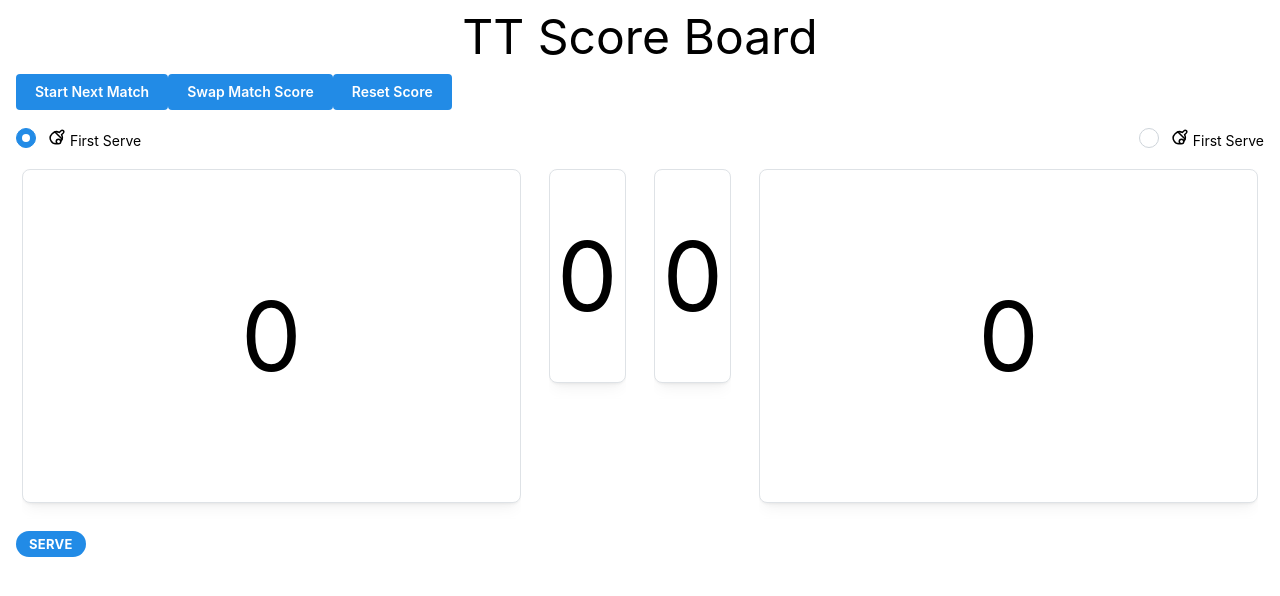
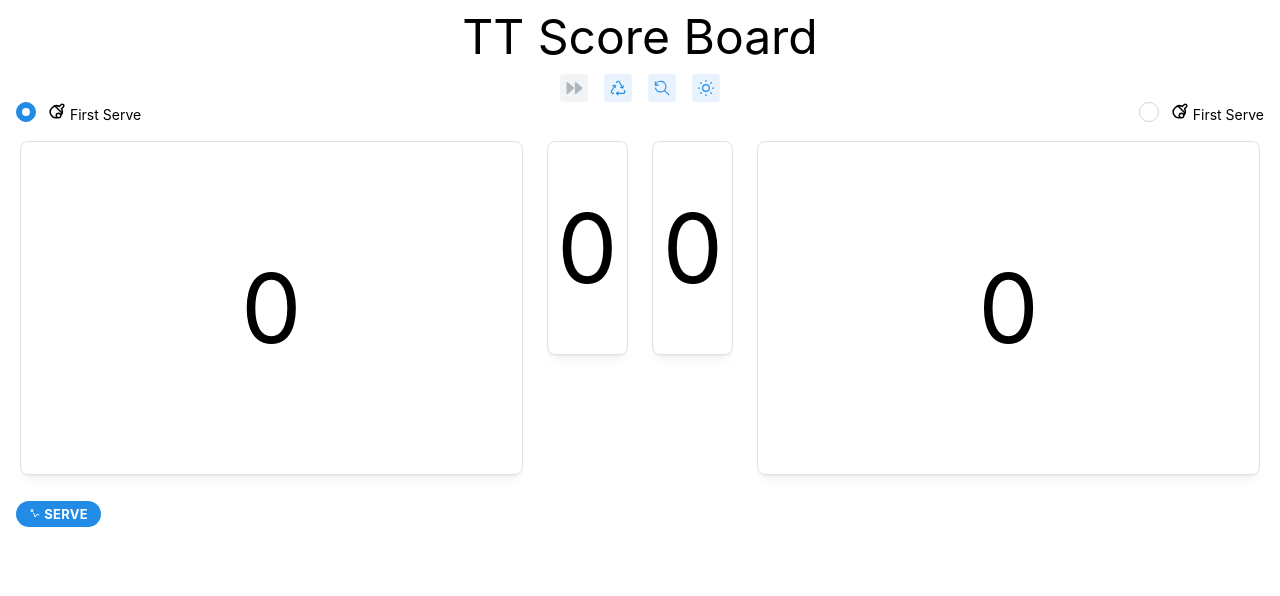
Before and after one commit to r48n34/Modern-Table-Tennis-Score-Board, a React (Vite) app: page / in a window 1280 px wide. Shown: the top 596 px of the page. Built offline with nearby package versions, Linux system fonts and the light colour scheme.

Commit message:
Add items

```diff
--- a/package.json
+++ b/package.json
@@ -13,6 +13,7 @@
     "@mantine/carousel": "^7.1.7",
     "@mantine/core": "^7.1.7",
     "@mantine/hooks": "^7.1.7",
+    "@mantine/notifications": "^7.1.7",
     "@react-spring/web": "^9.7.3",
     "@tabler/icons-react": "^2.40.0",
     "@use-gesture/react": "^10.3.0",
--- a/src/components/BigScoreBoard.tsx
+++ b/src/components/BigScoreBoard.tsx
@@ -1,17 +1,14 @@
 import { useEffect, useState } from "react";
-import { Container, Grid, Text, Badge, Button, Radio, Group } from "@mantine/core"
+// import { notifications } from '@mantine/notifications';
+
+import { Container, Grid, Text, Badge, Radio, Group, Space, ActionIcon, Tooltip } from "@mantine/core"
 import ScoreDrag from "./ScoreDrag"
 import { EmblaCarouselType } from "embla-carousel-react";
-import { isEven } from "../utils/commonUtils";
-import { IconPingPong, IconSwords } from "@tabler/icons-react";
-import { determineWhoWin } from "../utils/tableTennisUtils";
 
-type ScoreObject = {
-    leftPlayerScore: number,
-    leftPlayerMatchScore: number,
-    rightPlayerScore: number,
-    rightPlayerMatchScore: number
-}
+import { IconBounceLeft, IconBounceRight, IconPingPong, IconPlayerTrackNextFilled, IconRecycle, IconSwords, IconZoomReset } from "@tabler/icons-react";
+import { determineWhoServe, determineWhoWin } from "../utils/tableTennisUtils";
+import { ScoreObject } from "../interface/tableTennisInterface";
+import ColorToggleBtn from "./common/ColorToggleBtn";
 
 function BigScoreBoard(){
 
@@ -31,7 +28,7 @@ function BigScoreBoard(){
         rightPlayerMatchScore: 0
     });
 
-    const [ whoServe, setWhoServe ] = useState<"left" | "right" >("left");
+    const [ whoServe, setWhoServe ] = useState<"left" | "right">("left");
     const [ isCurrentFirstPlayerServe, setIsCurrentFirstPlayerServe ] = useState<boolean>(true);
 
     function changeScore(score: number, player: keyof ScoreObject){
@@ -44,20 +41,8 @@ function BigScoreBoard(){
     }
 
     function determineWhoServeWithScore(playersScore: ScoreObject, firstPlayerServe: boolean){
-        const totalScore = playersScore["leftPlayerScore"] + playersScore["rightPlayerScore"];
-        const players = firstPlayerServe ? ["first", "second"] : ["second", "first"];
-
-        let whoServe: string = "";
-
-        if(playersScore["leftPlayerScore"] >= 10 && playersScore["rightPlayerScore"] >= 10){ // Deuce
-            whoServe = totalScore % 2 === 0 ? players[0] : players[1]
-        }
-        else{ // Normal
-            const finalScoreDetermine = isEven(totalScore) ? totalScore : totalScore - 1;
-            whoServe = finalScoreDetermine % 4 === 0 ? players[0] : players[1]
-        }
-
-        setIsCurrentFirstPlayerServe(whoServe === "first")
+        let whoServe = determineWhoServe(playersScore, firstPlayerServe);
+        setIsCurrentFirstPlayerServe(whoServe === "left");
     }
 
     function resetScore(){
@@ -72,6 +57,17 @@ function BigScoreBoard(){
     }
 
     function nextMatctStart(){
+        // const whoWon = determineWhoWin(playersScore["leftPlayerScore"], playersScore["rightPlayerScore"]);
+        // if( whoWon === "" ){
+
+        //     notifications.show({
+        //         color: 'red',
+        //         title: 'Error',
+        //         message: 'The score match have not end yet.',
+        //     })
+
+        //     return;
+        // }
 
         const newLeftScore = playersScore["rightPlayerMatchScore"]
         const newRightScore = playersScore["leftPlayerMatchScore"]
@@ -94,7 +90,7 @@ function BigScoreBoard(){
     }
 
     function swapMatchScore(){
-        const newLeftScore = playersScore["rightPlayerMatchScore"]
+        const newLeftScore  = playersScore["rightPlayerMatchScore"]
         const newRightScore = playersScore["leftPlayerMatchScore"]
 
         setPlayersScore(v => ({
@@ -120,29 +116,31 @@ function BigScoreBoard(){
                 TT Score Board
             </Text>
 
-            <Button
-                variant="filled"
-                onClick={() => nextMatctStart()}
-                mb={18}
-            >
-                Start Next Match
-            </Button>
+            <Group justify="center">
+                <Tooltip label="Start Next Match">
+                <ActionIcon variant="light" aria-label="Start Next Match" onClick={() => nextMatctStart()} disabled={determineWhoWin(playersScore["leftPlayerScore"], playersScore["rightPlayerScore"]) === ""} >
+                    <IconPlayerTrackNextFilled style={{ width: '70%', height: '70%' }} stroke={1.5} />
+                </ActionIcon>
+                </Tooltip>
 
-            <Button
-                variant="filled"
-                onClick={() => swapMatchScore()}
-                mb={18}
-            >
-                Swap Match Score
-            </Button>
 
-            <Button
-                variant="filled"
-                onClick={() => resetScore()}
-                mb={18}
-            >
-                Reset Score
-            </Button>
+                <Tooltip label="Swap Match Score">
+                <ActionIcon variant="light" aria-label="Swap Match Score" onClick={() => swapMatchScore()} >
+                    <IconRecycle style={{ width: '70%', height: '70%' }} stroke={1.5} />
+                </ActionIcon>
+                </Tooltip>
+
+
+                <Tooltip label="Reset Score">
+                <ActionIcon variant="light" aria-label="Reset Score" onClick={() => resetScore()} >
+                    <IconZoomReset style={{ width: '70%', height: '70%' }} stroke={1.5} />
+                </ActionIcon>
+                </Tooltip>
+
+                <ColorToggleBtn />
+            </Group>
+
+
 
             <Radio.Group
                 value={whoServe}
@@ -150,8 +148,8 @@ function BigScoreBoard(){
                 withAsterisk
             >
                 <Group justify="space-between">
-                    <Radio value="left"  label={ <><IconPingPong size={18}/> First Serve</>} />
-                    <Radio value="right" label={ <><IconPingPong size={18}/> First Serve</>} />
+                    <Radio value="left"  label={ <><IconPingPong size={18}/> First Serve </>} />
+                    <Radio value="right" label={ <><IconPingPong size={18}/> First Serve </>} />
                 </Group>
             </Radio.Group>
 
@@ -162,7 +160,13 @@ function BigScoreBoard(){
                         player={"leftPlayerScore"}
                         setEmbla={setEmblaLeftScore}
                     />
-                    {isCurrentFirstPlayerServe && (<Badge color="blue" size="lg" mt={6}>Serve</Badge>)}
+                    {isCurrentFirstPlayerServe
+                        && (
+                        <Badge color="blue" size="lg" mt={6}>
+                            <IconBounceLeft size={12}/> Serve
+                        </Badge>
+                        )
+                    }
                 </Grid.Col>
 
                 <Grid.Col span={2}>
@@ -203,11 +207,20 @@ function BigScoreBoard(){
                         player={"rightPlayerScore"}
                         setEmbla={setEmblaRightScore}
                     />
-                    {!isCurrentFirstPlayerServe && (<Badge color="blue" size="lg" mt={6}>Serve</Badge>)}
+                    {!isCurrentFirstPlayerServe
+                        && (
+                        <Group justify="flex-end">
+                        <Badge color="blue" size="lg" mt={6}>
+                            <IconBounceRight size={12}/> Serve
+                        </Badge>
+                        </Group>
+                    )
+                    }
                 </Grid.Col>
             </Grid>
+        </Container>
 
-        </Container>
+        <Space h="md" />
         </>
     )
 }
--- a/src/components/ScoreDrag.tsx
+++ b/src/components/ScoreDrag.tsx
@@ -12,7 +12,7 @@ type ScoreDragProps = {
 function ScoreDrag({ changeScore, player = "", height = 350, setEmbla }: ScoreDragProps){
 
     return (
-        <Box w={"100%"} p={6}>
+        <Box w={"100%"} p={4}>
         <Carousel
             slideGap="md"
             getEmblaApi={!!setEmbla ? setEmbla : () => {}}
--- a/src/components/common/ColorToggleBtn.tsx
+++ b/src/components/common/ColorToggleBtn.tsx
@@ -1,17 +1,17 @@
-import { Switch, useMantineColorScheme, useMantineTheme } from '@mantine/core';
+import { ActionIcon, Tooltip, useMantineColorScheme } from '@mantine/core';
 import { IconSun, IconMoonStars } from '@tabler/icons-react';
 
 export default function ColorToggleBtn() {
     const { colorScheme, toggleColorScheme } = useMantineColorScheme();
-    const theme = useMantineTheme();
 
     return (
-        <Switch
-            checked={colorScheme === 'dark'}
-            onChange={() => toggleColorScheme()}
-            size="md"
-            onLabel={<IconSun color={theme.white} size="1.25rem" stroke={1.5} />}
-            offLabel={<IconMoonStars color={theme.colors.gray[6]} size="1.25rem" stroke={1.5} />}
-        />
+        <Tooltip label="Toggle Theme">
+        <ActionIcon variant="light" aria-label="Settings" onClick={() => toggleColorScheme()}>
+            { colorScheme === 'dark'
+                ? <IconMoonStars size="1.25rem" stroke={1.5} />
+                : <IconSun size="1.25rem" stroke={1.5} />
+            }
+        </ActionIcon>
+        </Tooltip>
     );
 }
--- /dev/null
+++ b/src/interface/tableTennisInterface.ts
@@ -0,0 +1,6 @@
+export type ScoreObject = {
+    leftPlayerScore: number,
+    leftPlayerMatchScore: number,
+    rightPlayerScore: number,
+    rightPlayerMatchScore: number
+}
--- a/src/main.tsx
+++ b/src/main.tsx
@@ -3,13 +3,16 @@ import ReactDOM from 'react-dom/client'
 import App from './App.tsx'
 import '@mantine/core/styles.css';
 import '@mantine/carousel/styles.css';
+import '@mantine/notifications/styles.css';
 
 import { MantineProvider, ColorSchemeScript } from '@mantine/core';
+import { Notifications } from '@mantine/notifications';
 
 ReactDOM.createRoot(document.getElementById('root')!).render(
   <React.StrictMode>
     <ColorSchemeScript defaultColorScheme="auto" />
     <MantineProvider defaultColorScheme="auto">
+    <Notifications />
     <App />
     </MantineProvider>
   </React.StrictMode>,
--- a/src/utils/tableTennisUtils.ts
+++ b/src/utils/tableTennisUtils.ts
@@ -1,3 +1,23 @@
+import { ScoreObject } from "../interface/tableTennisInterface";
+import { isEven } from "./commonUtils";
+
+export function determineWhoServe(playersScore: ScoreObject, firstPlayerServe: boolean): "left" | "right" {
+    const totalScore = playersScore["leftPlayerScore"] + playersScore["rightPlayerScore"];
+    const players: Array<"left" | "right"> = firstPlayerServe ? ["left", "right"] : ["right", "left"];
+
+    let whoServe: "left" | "right" = "left";
+
+    if( playersScore["leftPlayerScore"] >= 10 && playersScore["rightPlayerScore"] >= 10 ){ // Deuce
+        whoServe = totalScore % 2 === 0 ? players[0] : players[1]
+    }
+    else{ // Normal
+        const finalScoreDetermine = isEven(totalScore) ? totalScore : totalScore - 1;
+        whoServe = finalScoreDetermine % 4 === 0 ? players[0] : players[1]
+    }
+
+    return whoServe
+}
+
 export function determineWhoWin(leftScore: number, rightScore: number): "< Left Won" | "Right Won >" | "" {
 
     if(leftScore >= 10 && rightScore >= 10){ // Deuce
```
Also changed, not shown: 1 other file (tests, documents, lock files or other folders).
